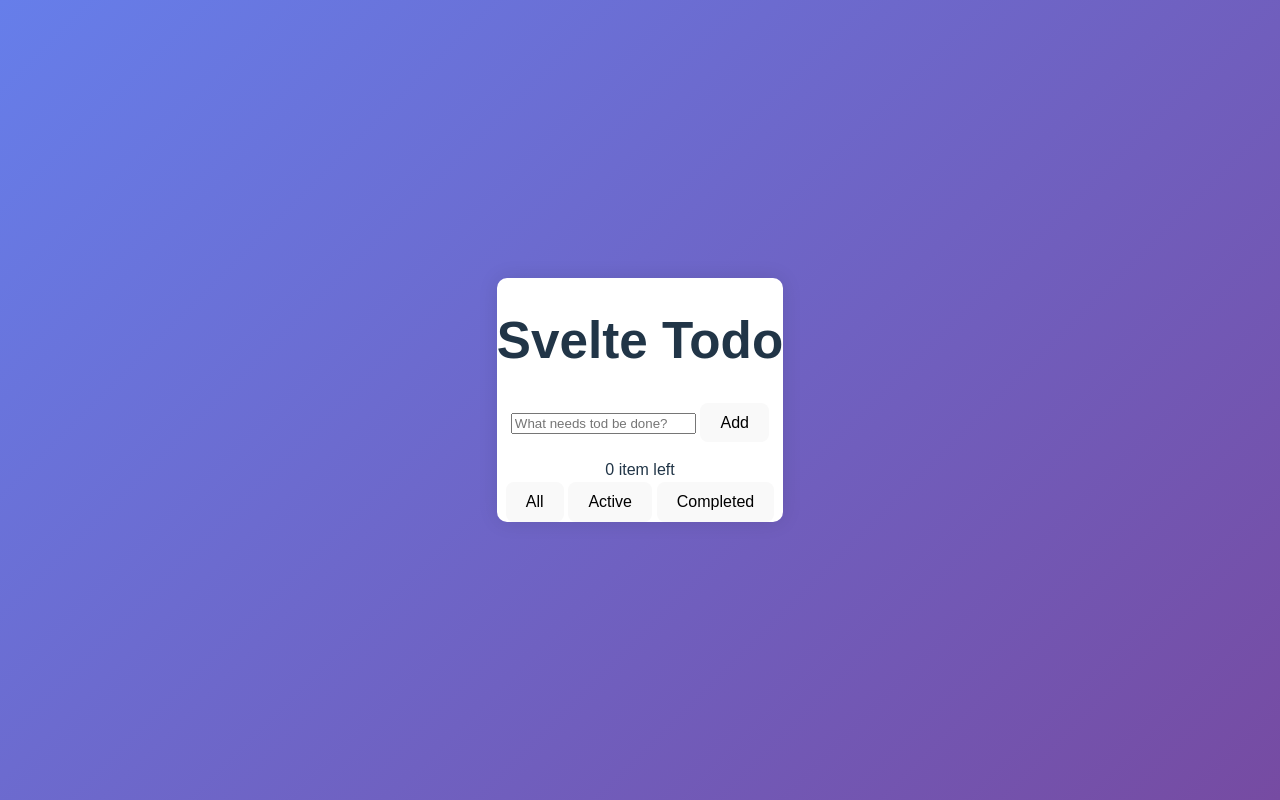
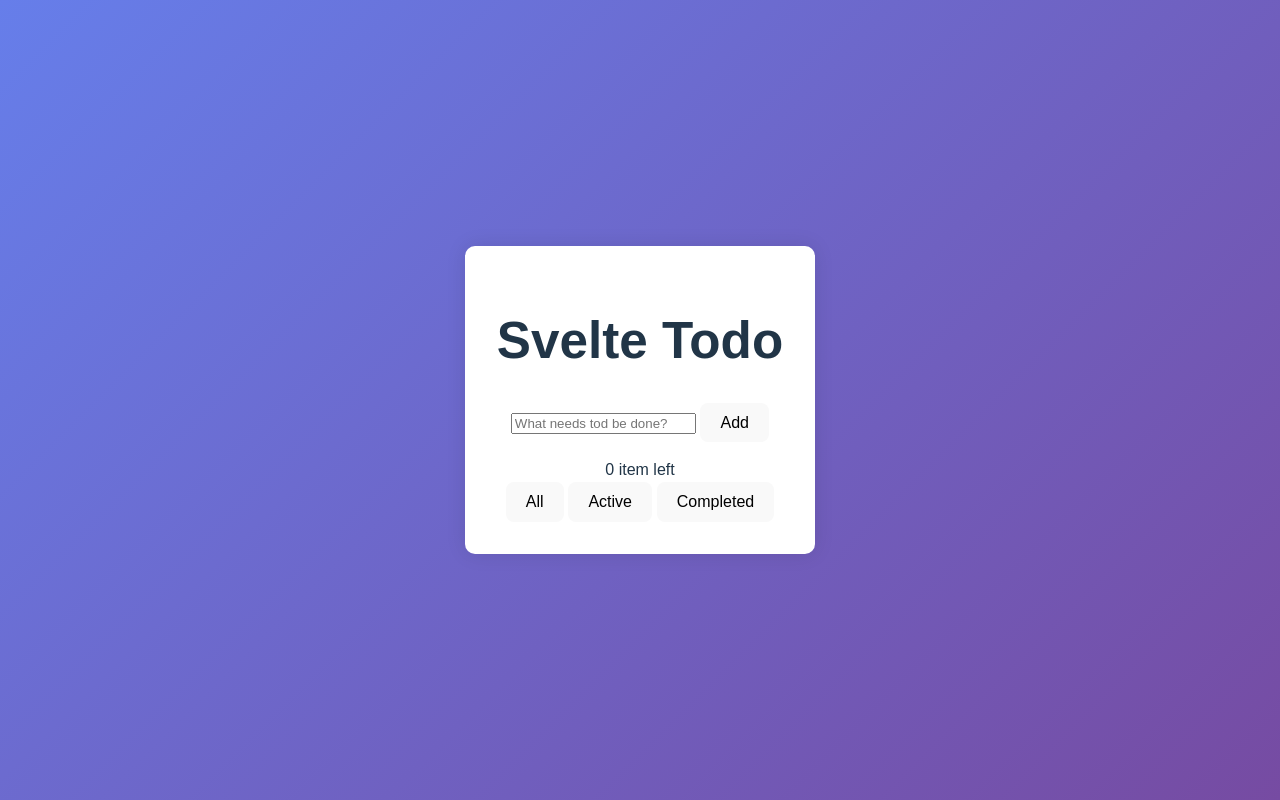
Before and after one commit to Eduardo-J-Morales/Pure-svelte-store-CRUD-TODO-App, a Svelte app: page / in a window 1280 px wide. Built offline with nearby package versions, Linux system fonts and the light colour scheme.

Commit message:
The style for the todo-container div is ready.

```diff
--- a/src/App.svelte
+++ b/src/App.svelte
@@ -128,4 +128,8 @@ onMount(()=> null)
   box-shadow: 0 0 20px rgba(0,0,0, 0.1);
   overflow: hidden;
 }
+
+.todo-container {
+  padding: 2rem;
+}
 </style>
```
